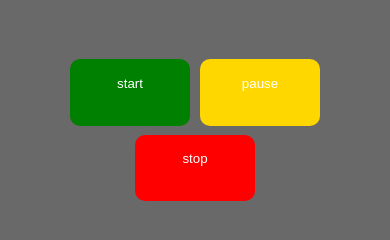
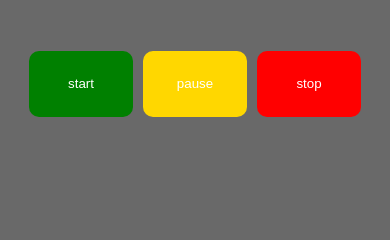
Before and after one commit to Andersonick1/timer, a plain HTML site: page index.html in a window 390 px wide. Shown: the part 328-568 px from the top of the page. Drawn offline with Linux system fonts and the light colour scheme.

Commit message:
alteraçao

```diff
--- a/style.css
+++ b/style.css
@@ -14,7 +14,7 @@ div {
 }
 button{
     height: 5.0em;
-    width: 7.5rem;
+    width: 6.5rem;
     color: white;
     border: none;
     cursor: pointer;
@@ -40,7 +40,5 @@ button{
         position: relative;
     }
 
-    button {
-        padding-bottom: 20px;
-    }
+
 }
```
